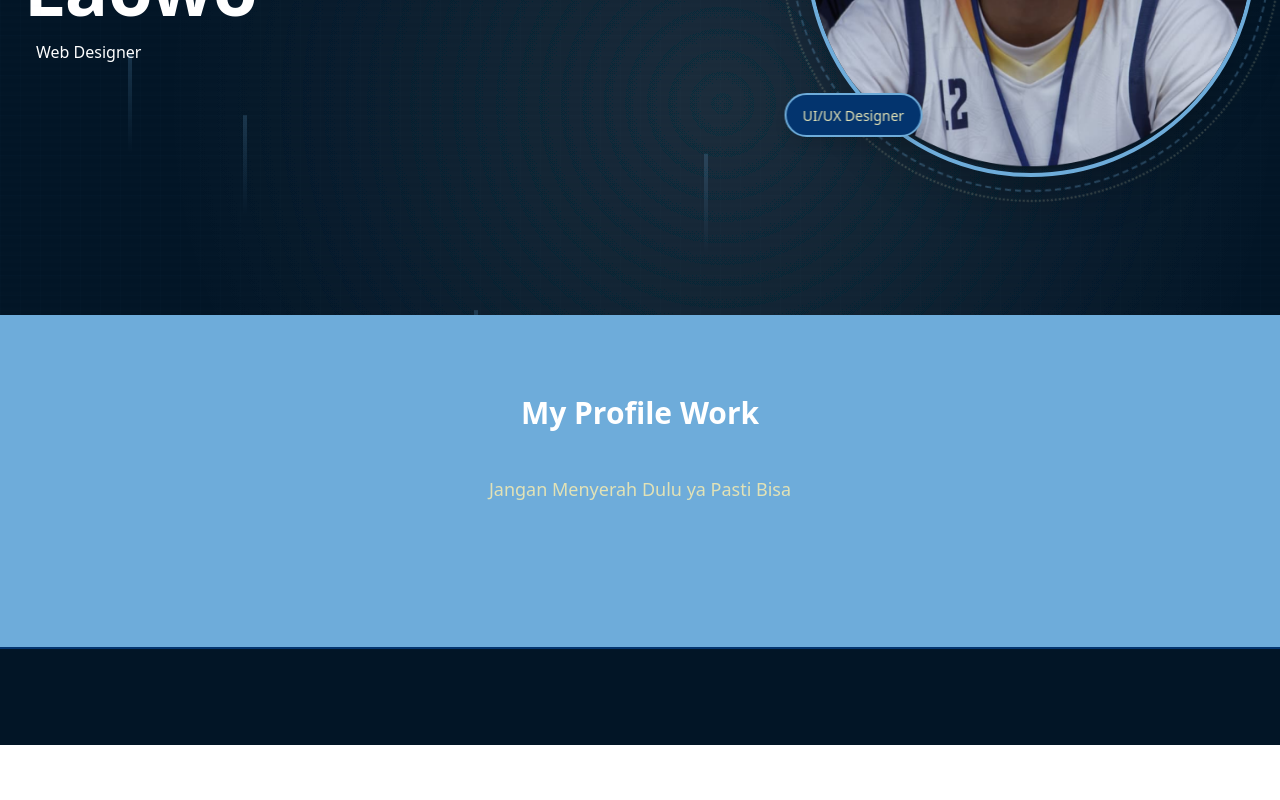
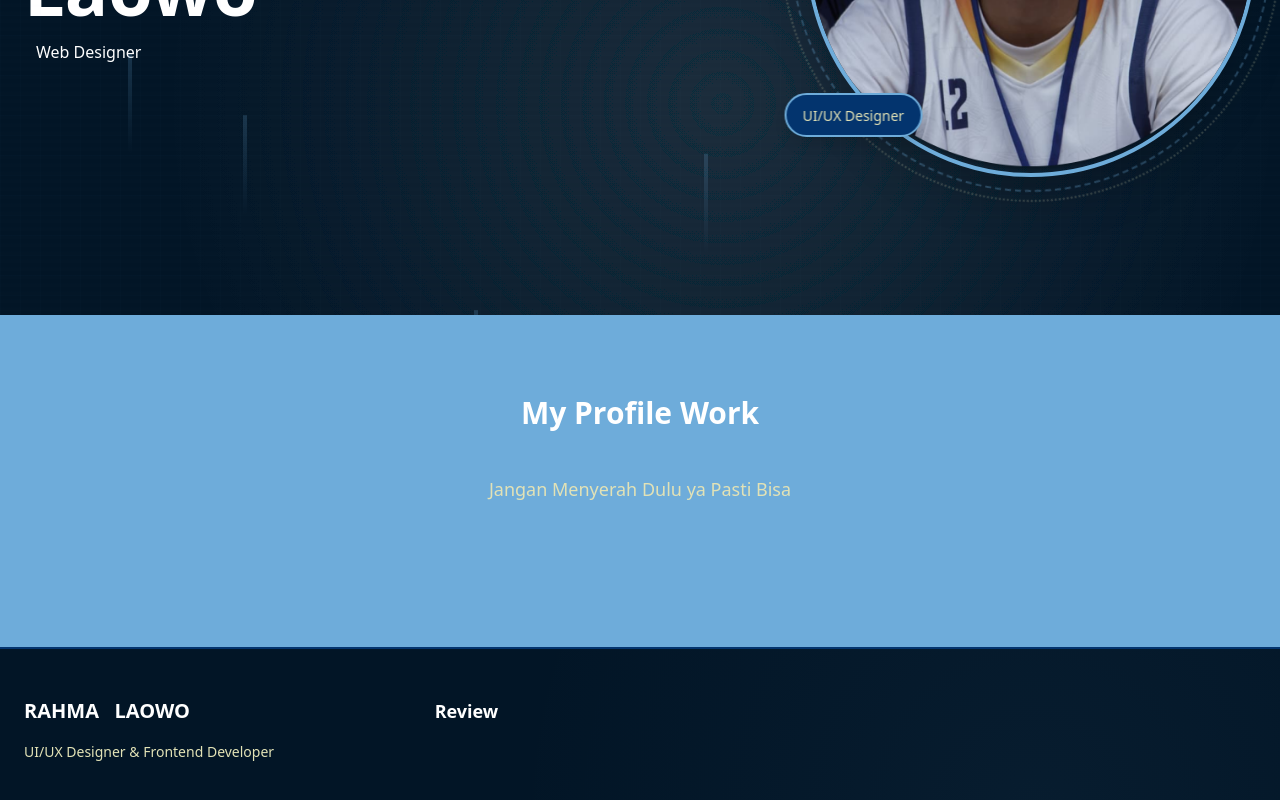
Before and after one commit to LindungiLw/my-profile-portofolio, a React (Vite) app: page / in a window 1280 px wide. Shown: the part 485-1285 px from the top of the page. Before the commit the page ends 1230 px from the top, so only its background shows below. Built offline with nearby package versions, Linux system fonts and the light colour scheme.

Commit message:
Update footersection

```diff
--- a/src/App.tsx
+++ b/src/App.tsx
@@ -2,7 +2,6 @@ import { BrowserRouter as Router, Routes, Route } from "react-router-dom";
 import ScrollProgress from "./components/scrollprogress";
 import Home from "./pages/homepage";
 import { Navigation } from "./navigation";
-import { FooterSection } from "./section/footersection";
 
 export default function App() {
   return (
--- a/src/section/footersection.tsx
+++ b/src/section/footersection.tsx
@@ -7,12 +7,32 @@ export const FooterSection = () => {
         className="absolute inset-0 opacity-5"
         animate={{
           background: [
-            "linear-gradient(0deg, rgba(110, 172, 218, 0.03) 0px, transparent 5px, transparent 8px, rgba(110, 172, 218, 0.03) 4px)",
-            "linear-gradient(90deg, transparent 0%, rgba(110, 172, 218, 0.03) 50%, transparent 100%)",
-            "linear-gradient(0deg, rgba(110, 172, 218, 0.03) 0px, transparent 5px, transparent 8px, rgba(110, 172, 218, 0.03) 4px)",
+            "radial-gradient(circle at 0% 0%), #6EACDA 0%, transparent 50%)",
+            "radial-gradient(circle at 100% 100%, #6EACDA 0%, transparent 50%)",
+            "radial-gradient(circle at 0% 100%, #6EACDA 0%, transparent 50%)",
           ],
         }}
+        transition={{ duration: 10, repeat: Infinity }}
       />
+      <div>
+        <div className="grid md:grid-cols-3">
+          <motion.div>
+            <h3 className="text-xl text-white mb-4" style={{ fontWeight: 600 }}>
+              <span className="text-[#6EACDA">RAHMA &nbsp; LAOWO</span>
+            </h3>
+            <p className="text-[#E2E2B6] text-sm leading-relaxed">
+              UI/UX Designer & Frontend Developer
+            </p>
+          </motion.div>
+
+          {/*  */}
+          <div>
+            <h4 className="text-lg text-white mb-4" style={{ fontWeight: 600 }}>
+              Review
+            </h4>
+          </div>
+        </div>
+      </div>
     </footer>
   );
 };
```
